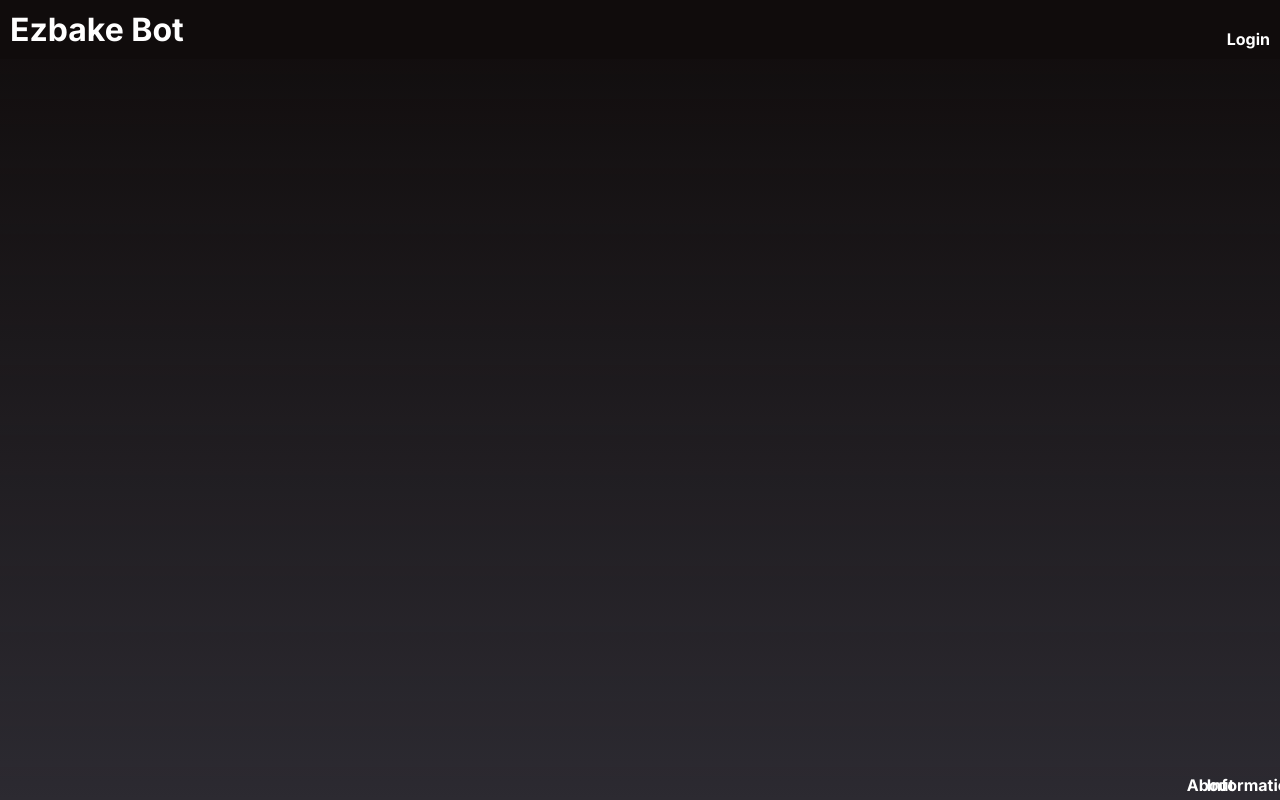
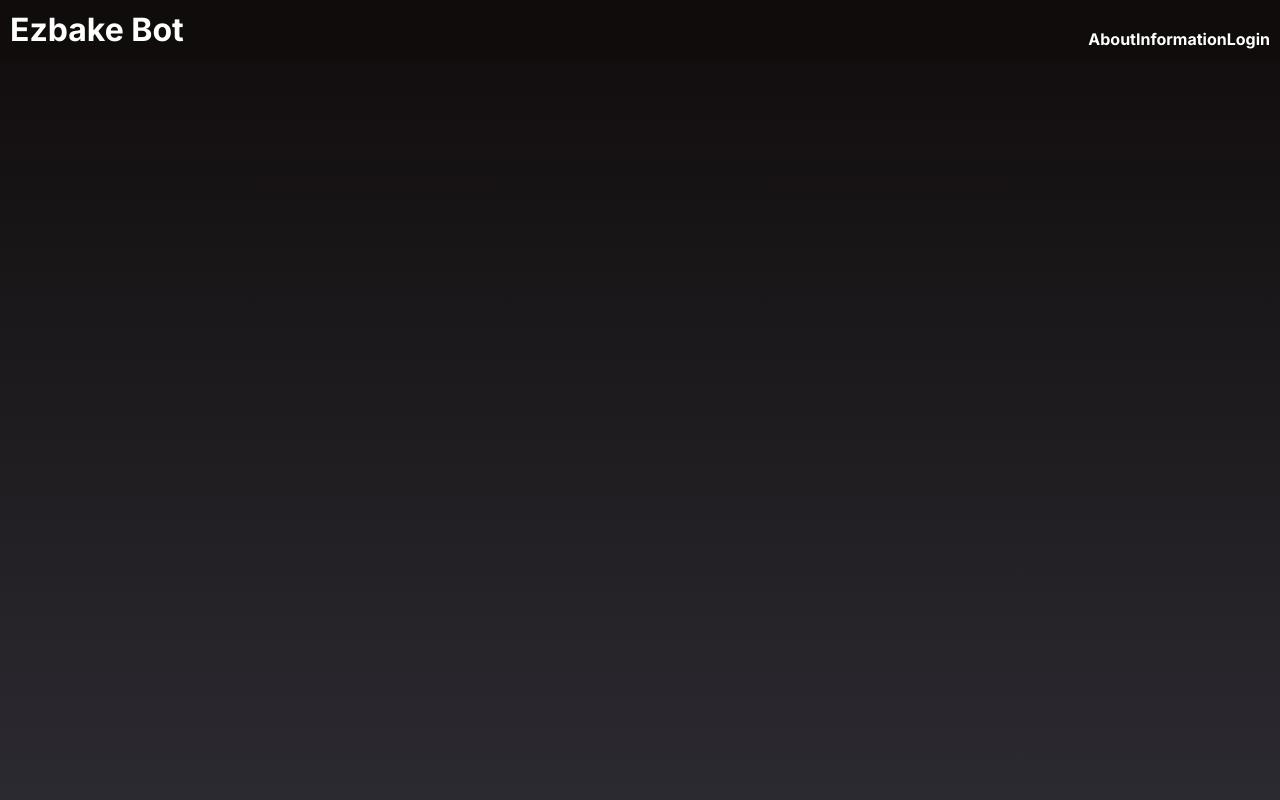
Before and after one commit to aaranl/Discord-Bot, a Next.js app in the folder site/frontend/: page / in a window 1280 px wide. Built offline with nearby package versions, Linux system fonts and the light colour scheme.

Commit message:
wjdiajwdioawd

```diff
--- a/site/frontend/app/page.js
+++ b/site/frontend/app/page.js
@@ -13,8 +13,8 @@ export default function Home() {
 
       <nav className={styles.navigation}>
         <ul>
-          <li><a href="/documentation" className={styles['taskbar-item']}>About</a></li>
-          <li><a href="/information" className={styles['taskbar-item']}>Information</a></li>
+          <li><a href="/documentation">About</a></li>
+          <li><a href="/information">Information</a></li>
           <li><a href={url} className={styles.button} >Login</a></li>
         </ul>
       </nav>
--- a/site/frontend/app/page.module.css
+++ b/site/frontend/app/page.module.css
@@ -118,7 +118,6 @@
   background-color: #100c0c; /* Add your desired background color */
   color: white; /* Add your desired text color */
   padding: 10px;
-  transition: background-color 0.3s ease;
 }
 
 .taskbar-item {
@@ -131,7 +130,6 @@
 .navigation ul {
   list-style: none;
   display: flex;
-  gap: 20px;
 }
 
 .navigation li {
```
